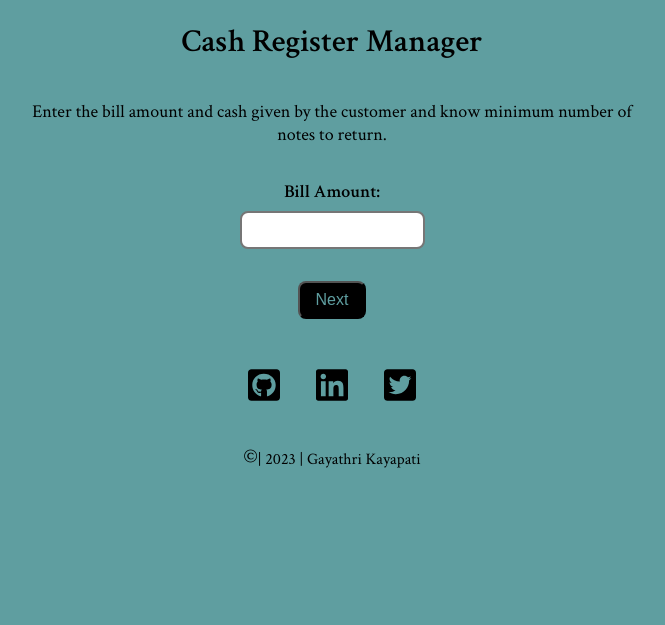
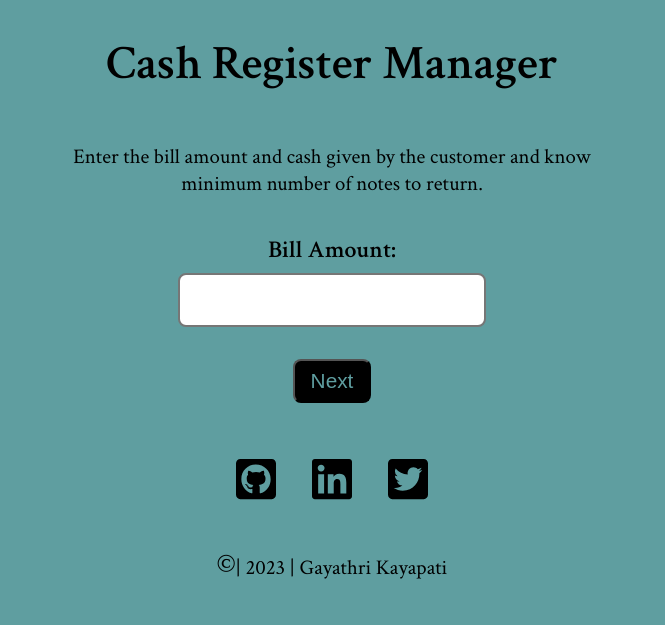
Before and after one commit to gayathri-kayapati/Cash_Register_Manager, a plain HTML site: page index.html in a window 1280 px wide. Shown: the whole page, without its empty margins (308-973 px from the left). Drawn offline with Linux system fonts and the light colour scheme.

Commit message:
docs:changed font size

```diff
--- a/index.html
+++ b/index.html
@@ -9,7 +9,7 @@
   </head>
   <body>
     <h1>Cash Register Manager</h1>
-    <p style="font-size: large">
+    <p class="para">
       Enter the bill amount and cash given by the customer and know minimum
       number of notes to return.
     </p>
@@ -73,7 +73,10 @@
             ><img class="icon" src="icons/square-twitter.svg" alt="twitter"
           /></a>
         </section>
-        <p><span class="copy-right">&copy;</span>| 2023 | Gayathri Kayapati</p>
+        <p style="font-size: 1.3rem">
+          <span style="font-size: 2rem" class="copy-right">&copy;</span>| 2023 |
+          Gayathri Kayapati
+        </p>
       </div>
     </footer>
     <script src="index.js" type="text/javascript"></script>
--- a/styles.css
+++ b/styles.css
@@ -12,9 +12,13 @@ body {
 }
 h1 {
   padding-bottom: 1rem;
+  font-size: 3rem;
+}
+.para {
+  font-size: 1.3rem;
 }
 label {
-  font-size: large;
+  font-size: x-large;
   display: block;
   padding-bottom: 0.5rem;
 }
@@ -22,7 +26,7 @@ label {
   padding: 1rem 1rem;
 }
 .container-center {
-  max-width: 200px;
+  max-width: 500px;
   margin: auto;
 }
 
@@ -31,14 +35,15 @@ label {
   border-radius: 0.5rem;
   border-style: solid;
   margin: auto;
-  height: 2rem;
+  height: 3rem;
   text-align: center;
+  width: 300px;
 }
 button {
   padding: 0.5rem 1rem;
   margin-top: 1rem;
   border-radius: 0.5rem;
-  font-size: 1rem;
+  font-size: 1.3rem;
   background-color: black;
   color: var(--primary-color);
 }
@@ -46,28 +51,34 @@ button:hover {
   background-color: rgb(120, 93, 50);
 }
 caption {
-  font-size: 1.2rem;
+  font-size: 1.3rem;
   padding: 1rem;
 }
 table,
 th,
 td {
   border: 2px solid black;
-  min-width: 50px;
+  min-width: 70px;
   border-collapse: collapse;
   margin: auto;
-  height: 2rem;
+  height: 3rem;
+  font-size: 1.2rem;
+}
+#error-message {
+  font-size: 1.3rem;
 }
 .footer {
   padding: 1rem;
 }
-.link {
-  text-decoration: none;
-}
 .icon {
-  width: 2rem;
+  width: 2.5rem;
   padding: 1rem;
 }
+.footer > p {
+  display: flex;
+  align-items: center;
+  justify-content: center;
+}
 .copy-right {
-  font-size: x-large;
+  font-size: 2rem"
 }
```
